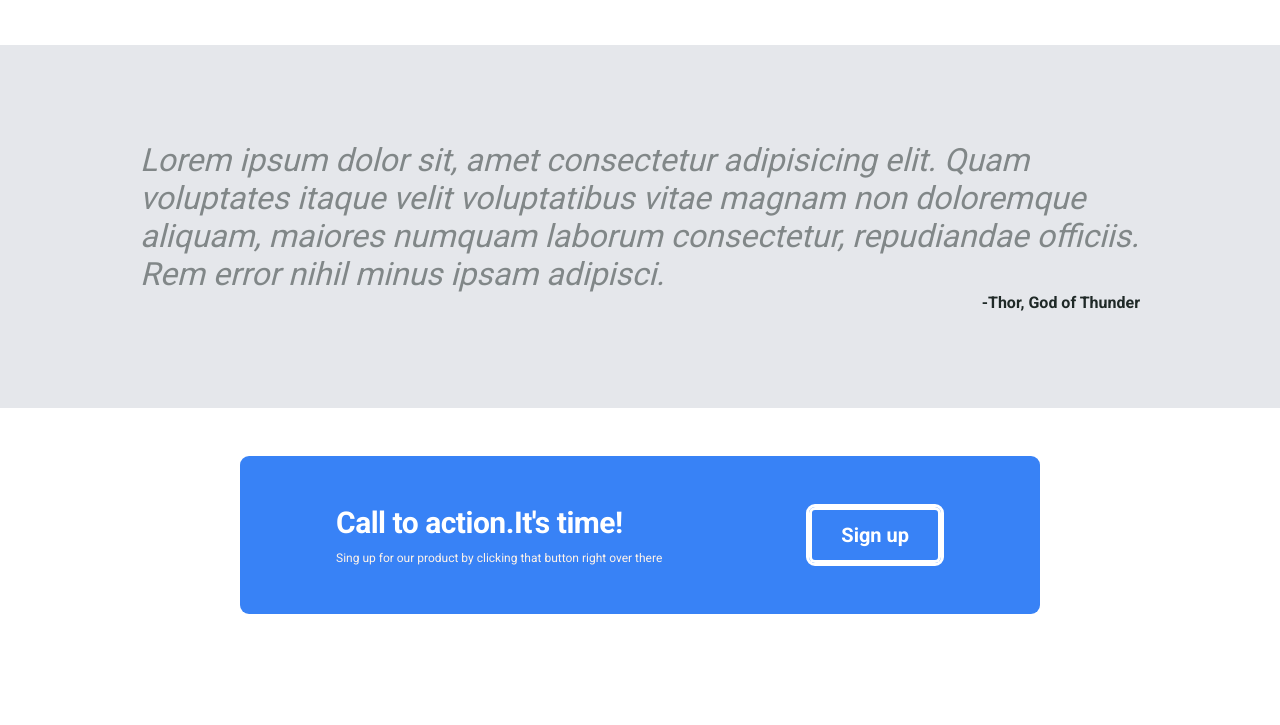
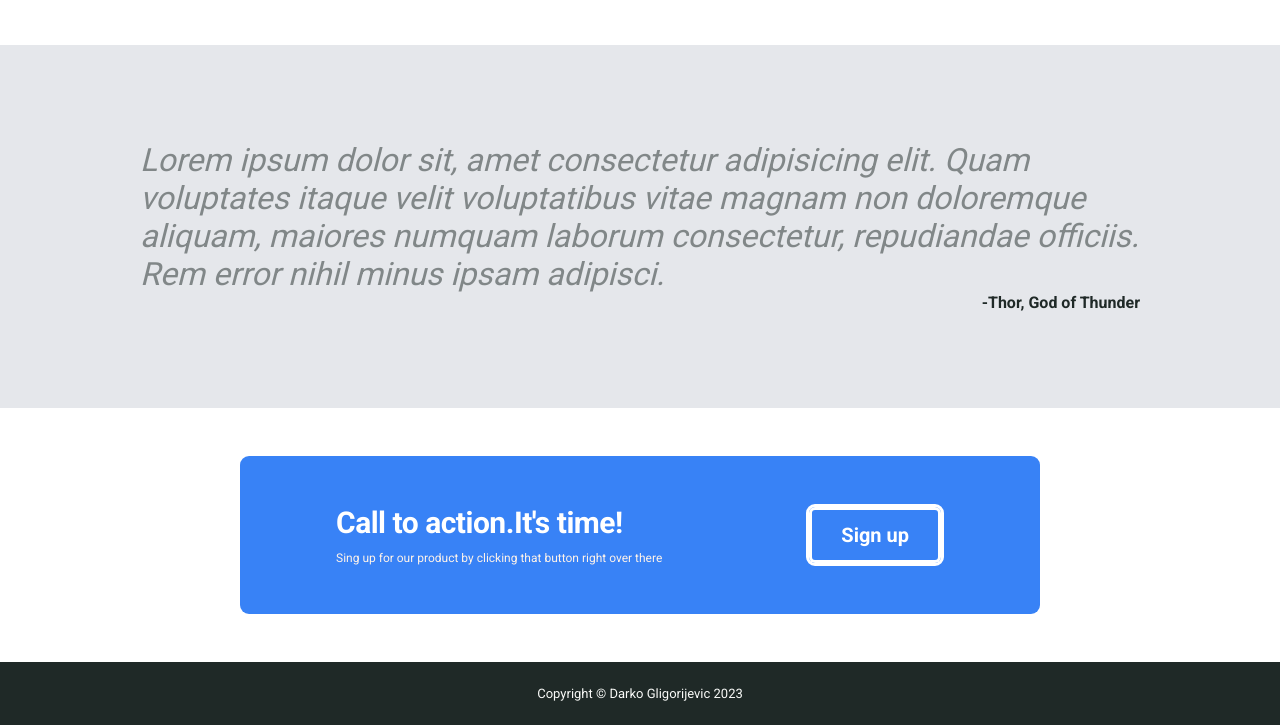
Before and after one commit to Gliga2002/landing-page, a plain HTML site: page index.html in a window 1280 px wide. Shown: the part 758-1483 px from the top of the page. Before the commit the page ends 1420 px from the top, so only its background shows below. Drawn offline with Linux system fonts and the light colour scheme.

Commit message:
add footer

```diff
--- a/css/styles.css
+++ b/css/styles.css
@@ -279,3 +279,16 @@ header {
   font-size:1.2rem;
   color:#fdf2e9;
 }
+
+/* Footer section */
+
+.footer {
+  display:flex;
+  justify-content: center;
+  align-items: center;
+  background-color: #1f2927;
+  padding:2.4rem 4.3rem;
+  color:#f9faf8;
+  font-size: 1.3rem;
+  font-weight: 300;
+}
--- a/index.html
+++ b/index.html
@@ -88,8 +88,8 @@
       </div>
     </section>
   </main>
-  <footer>
-
+  <footer class="footer ">
+    Copyright &copy; Darko Gligorijevic 2023
   </footer>
 </body>
 </html>
```
